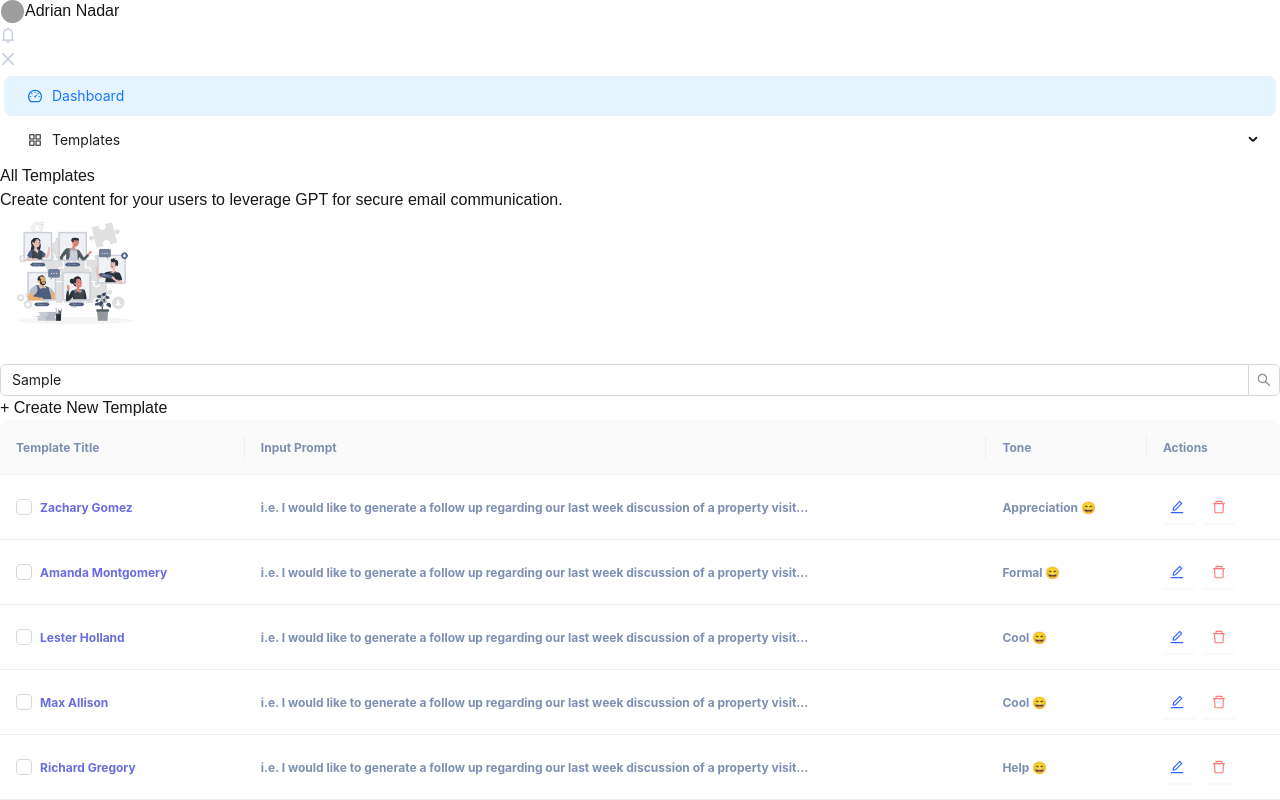
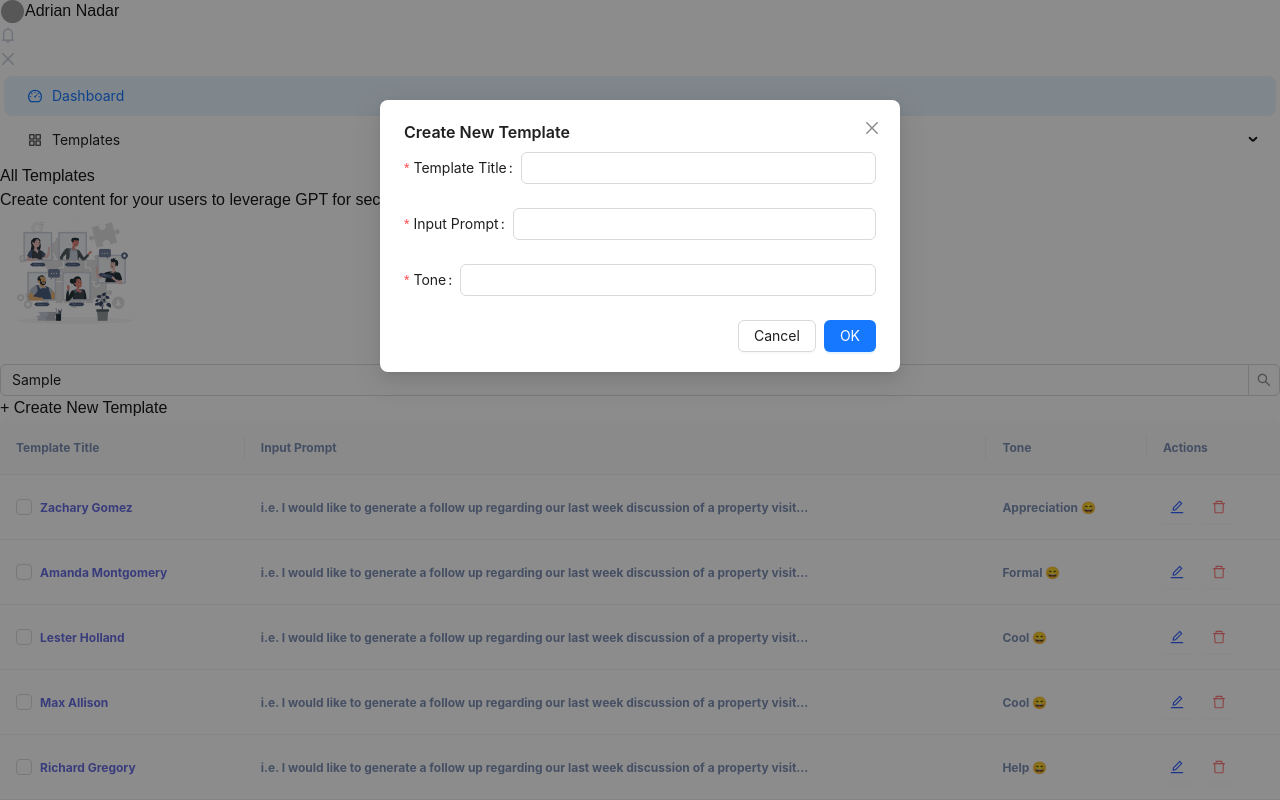
Before and after one commit to mrmuhammadawais/testProject-trevy, a Next.js app: page /allTemplate in a window 1280 px wide. Both pictures are taken after typing "Sample" into the empty fields and a click on the button "+ Create New Template". Shown: the part 455-1255 px from the top of the page. Built offline with nearby package versions, Linux system fonts and the light colour scheme; grey boxes are pictures that could not be loaded.

Commit message:
my changes

```diff
--- a/src/app/allTemplate/page.jsx
+++ b/src/app/allTemplate/page.jsx
@@ -1,3 +1,4 @@
+
 "use client";
 import React, { useState } from "react";
 import {
@@ -125,6 +126,7 @@ const TemplatePage = () => {
   const [dataSource, setDataSource] = useState(initialData);
   const [isModalVisible, setIsModalVisible] = useState(false);
   const [editTemplate, setEditTemplate] = useState(null);
+  const [isCreatingNew, setIsCreatingNew] = useState(false);
   const [form] = Form.useForm();
 
   const handleSelectTemplate = (key) => {
@@ -149,6 +151,14 @@ const TemplatePage = () => {
       prompt: record.prompt.props.children,
       tone: record.tone.props.children,
     });
+    setIsCreatingNew(false);
+    setIsModalVisible(true);
+  };
+
+  const handleCreateNewTemplate = () => {
+    setIsCreatingNew(true);
+    setEditTemplate(null);
+    form.resetFields();
     setIsModalVisible(true);
   };
 
@@ -171,11 +181,20 @@ const TemplatePage = () => {
       ),
     };
 
+    if (isCreatingNew) {
+      const newTemplate = {
+        key: `${dataSource.length + 1}`,
+        ...styledValues,
+      };
+      setDataSource((prevData) => [...prevData, newTemplate]);
+    } else {
       setDataSource((prevData) =>
         prevData.map((item) =>
           item.key === editTemplate.key ? { ...item, ...styledValues } : item
         )
       );
+    }
+
     setIsModalVisible(false);
     setEditTemplate(null);
     form.resetFields();
@@ -258,7 +277,8 @@ const TemplatePage = () => {
   return (
     <MainLayout>
       <div className="p-0">
-        {" "}
+
+
         <div
           className="responsive-width bg-white shadow-md p-4 md:p-6 rounded-md relative mb-4 md:mb-6"
           style={{ minHeight: "200px" }}
@@ -293,11 +313,14 @@ const TemplatePage = () => {
               borderRadius: "5px",
             }}
           />
-
-          <button className="bg-[#1565C0] text-white py-2 px-4 rounded-full w-full max-w-[180px] sm:w-auto text-sm">
+          <button
+            className="bg-[#1565C0] text-white py-2 px-4 rounded-full w-full max-w-[180px] sm:w-auto text-sm"
+            onClick={handleCreateNewTemplate}
+          >
             + Create New Template
           </button>
         </div>
+
         {selectedTemplates.length > 0 && (
             <div
              className="flex items-center justify-between p-2"
@@ -355,8 +378,9 @@ const TemplatePage = () => {
             scroll={{ x: "100%" }}
           />
         </div>
+
         <Modal
-          title="Edit Template"
+          title={isCreatingNew ? "Create New Template" : "Edit Template"}
           style={{ color: "#4D5E80 !important" }}
           visible={isModalVisible}
           onOk={() => form.submit()}
@@ -365,9 +389,9 @@ const TemplatePage = () => {
           <Form
             form={form}
             initialValues={{
-              name: editTemplate?.name.props.children || "",
-              prompt: editTemplate?.prompt.props.children || "",
-              tone: editTemplate?.tone.props.children || "",
+              name: editTemplate?.name?.props.children || "",
+              prompt: editTemplate?.prompt?.props.children || "",
+              tone: editTemplate?.tone?.props.children || "",
             }}
             onFinish={handleModalOk}
           >
```
Lines whose indentation alone changed are shown as unchanged.
